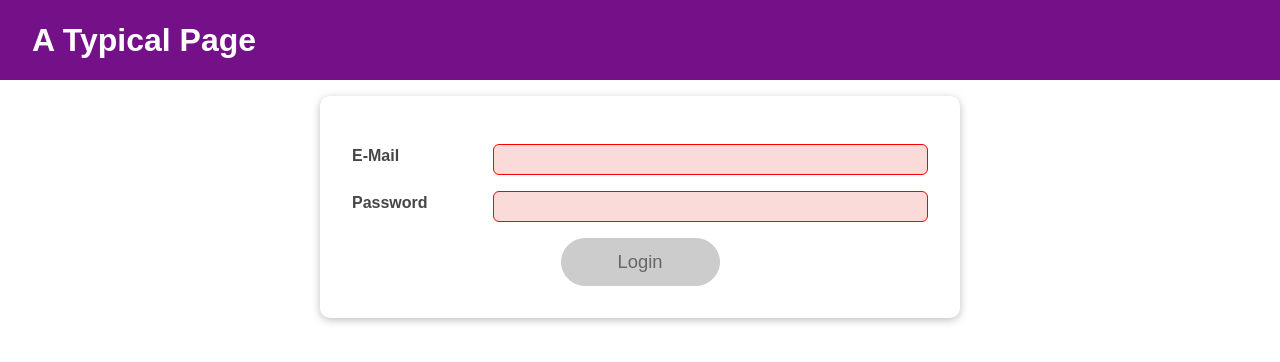
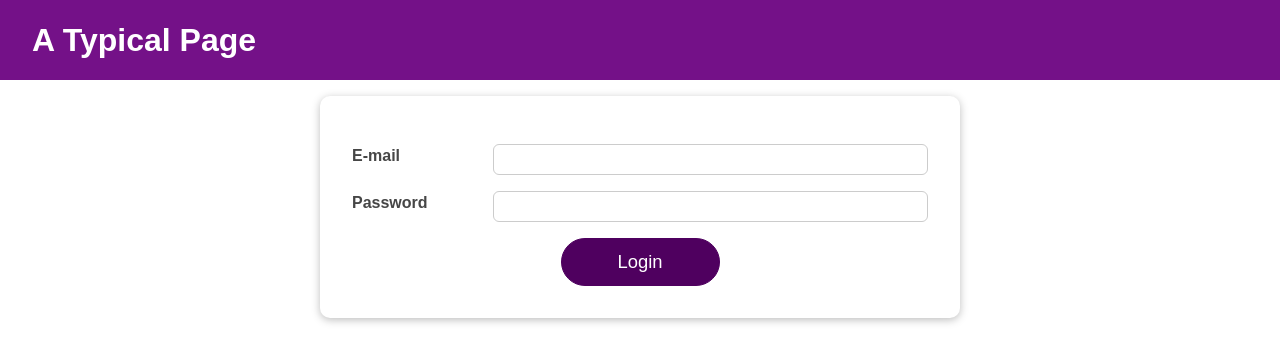
Before and after one commit to Mila2999/Typical_Page, a React (Create React App) app: page / in a window 1280 px wide. Shown: the top 362 px of the page. Built offline with nearby package versions, Linux system fonts and the light colour scheme.

Commit message:
Refactoring an Input Component

```diff
--- a/src/components/Login/Login.js
+++ b/src/components/Login/Login.js
@@ -4,6 +4,7 @@
 import classes from './Login.module.css';
 import Button from '../UI/Button/Button';
 import AuthContext from '../../store/auth-context';
+import Input from '../UI/Input/Input';
 
 const emailReducer = (state, action) => {
   if (action.type === 'USER_INPUT') {
@@ -33,10 +34,10 @@
   // const [passwordIsValid, setPasswordIsValid] = useState();
   const [formIsValid, setFormIsValid] = useState(false);
 
-  const [emailState, dispatchEmail] = useReducer(emailReducer, { value: '', isValid: false });
+  const [emailState, dispatchEmail] = useReducer(emailReducer, { value: '', isValid: true });
   const [passwordState, dispatchPassword] = useReducer(passwordReducer, {
     value: '',
-    isValid: false,
+    isValid: true,
   });
 
   const { isValid: emailIsValid } = emailState;
@@ -90,30 +91,24 @@
   return (
     <Card className={classes.login}>
       <form onSubmit={submitHandler}>
-        <div
-          className={`${classes.control} ${emailState.isValid === false ? classes.invalid : ''}`}
-        >
-          <label htmlFor="email">E-Mail</label>
-          <input
+        <Input
+          id="email"
+          label="E-mail"
           type="email"
-            id="email"
+          isValid={emailIsValid}
           value={emailState.value}
           onChange={emailChangeHandler}
           onBlur={validateEmailHandler}
         />
-        </div>
-        <div
-          className={`${classes.control} ${passwordState.isValid === false ? classes.invalid : ''}`}
-        >
-          <label htmlFor="password">Password</label>
-          <input
+        <Input
+          id="password"
+          label="Password"
           type="password"
-            id="password"
+          isValid={passwordIsValid}
           value={passwordState.value}
           onChange={passwordChangeHandler}
           onBlur={validatePasswordHandler}
         />
-        </div>
         <div className={classes.actions}>
           <Button type="submit" className={classes.btn} disabled={!formIsValid}>
             Login
--- a/src/components/Login/Login.module.css
+++ b/src/components/Login/Login.module.css
@@ -5,52 +5,6 @@
   padding: 2rem;
 }
 
-.control {
-  margin: 1rem 0;
-  display: flex;
-  align-items: stretch;
-  flex-direction: column;
-}
-
-.control label,
-.control input {
-  display: block;
-}
-
-.control label {
-  font-weight: bold;
-  flex: 1;
-  color: #464646;
-  margin-bottom: 0.5rem;
-}
-
-.control input {
-  flex: 3;
-  font: inherit;
-  padding: 0.35rem 0.35rem;
-  border-radius: 6px;
-  border: 1px solid #ccc;
-}
-
-.control input:focus {
-  outline: none;
-  border-color: #4f005f;
-  background: #f6dbfc;
-}
-
-.control.invalid input {
-  border-color: red;
-  background: #fbdada;
-}
-
 .actions {
   text-align: center;
 }
-
-@media (min-width: 768px) {
-  .control {
-    align-items: center;
-    flex-direction: row;
-  }
-
-}
--- /dev/null
+++ b/src/components/UI/Input/Input.js
@@ -0,0 +1,17 @@
+import React from 'react';
+import classes from './Input.module.css';
+const Input = (props) => {
+  return (
+    <div className={`${classes.control} ${props.isValid === false ? classes.invalid : ''}`}>
+      <label htmlFor={props.id}>{props.label}</label>
+      <input
+        type={props.type}
+        id={props.id}
+        value={props.value}
+        onChange={props.onChange}
+        onBlur={props.onBlur}
+      />
+    </div>
+  );
+};
+export default Input;
--- /dev/null
+++ b/src/components/UI/Input/Input.module.css
@@ -0,0 +1,44 @@
+.control {
+  margin: 1rem 0;
+  display: flex;
+  align-items: stretch;
+  flex-direction: column;
+}
+
+.control label,
+.control input {
+  display: block;
+}
+
+.control label {
+  font-weight: bold;
+  flex: 1;
+  color: #464646;
+  margin-bottom: 0.5rem;
+}
+
+.control input {
+  flex: 3;
+  font: inherit;
+  padding: 0.35rem 0.35rem;
+  border-radius: 6px;
+  border: 1px solid #ccc;
+}
+
+.control input:focus {
+  outline: none;
+  border-color: #4f005f;
+  background: #f6dbfc;
+}
+
+.control.invalid input {
+  border-color: red;
+  background: #fbdada;
+}
+
+@media (min-width: 768px) {
+  .control {
+    align-items: center;
+    flex-direction: row;
+  }
+}
```
Lines whose indentation alone changed are shown as unchanged.
